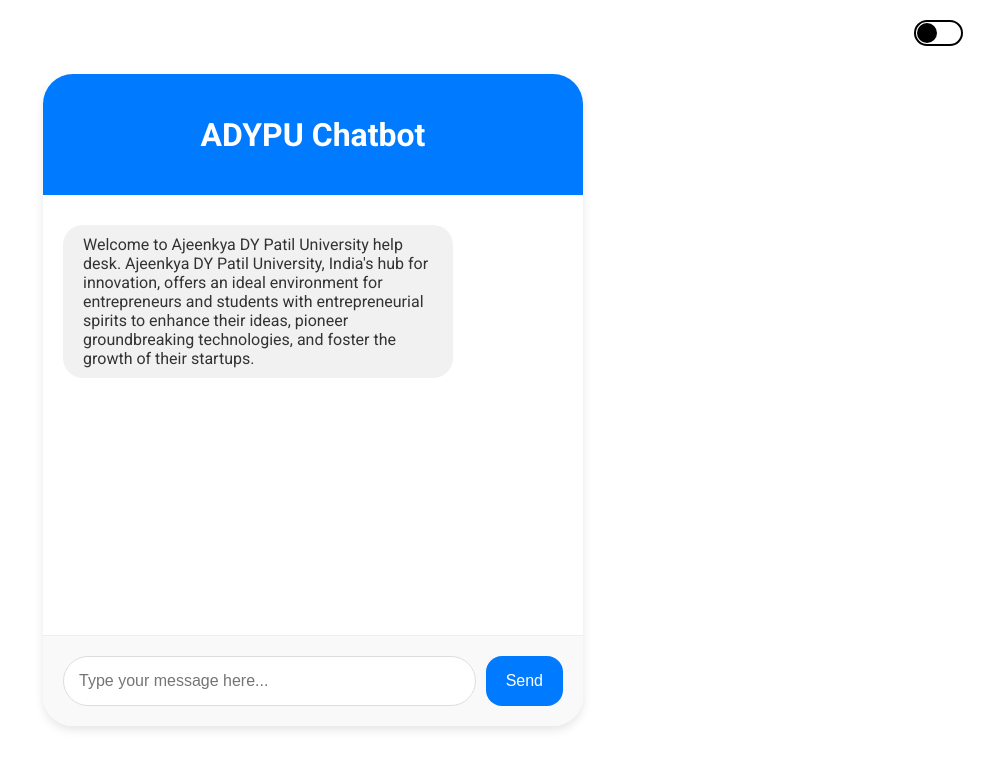
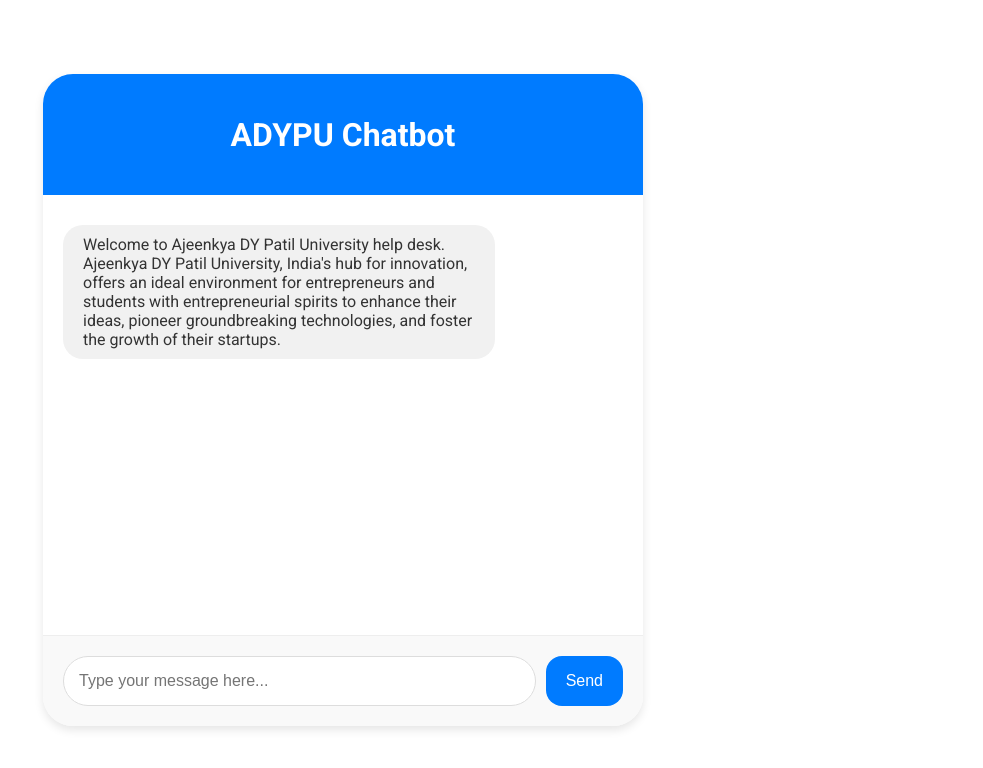
Before and after one commit to RohitKumarGupta10/ADYPU-Chatbot, a plain HTML site: page index.html in a window 1280 px wide. Shown: the whole page, without its empty margins (297-1280 px from the left). Drawn offline with Linux system fonts and the light colour scheme.

Commit message:
index.html

```diff
--- a/index.html
+++ b/index.html
@@ -12,8 +12,6 @@
     />
   </head>
   <body>
-    <header>
-      <label id="darkmode"></label>
     <div class="chat-container">
       <div class="header">
         <h1>ADYPU Chatbot</h1>
```
